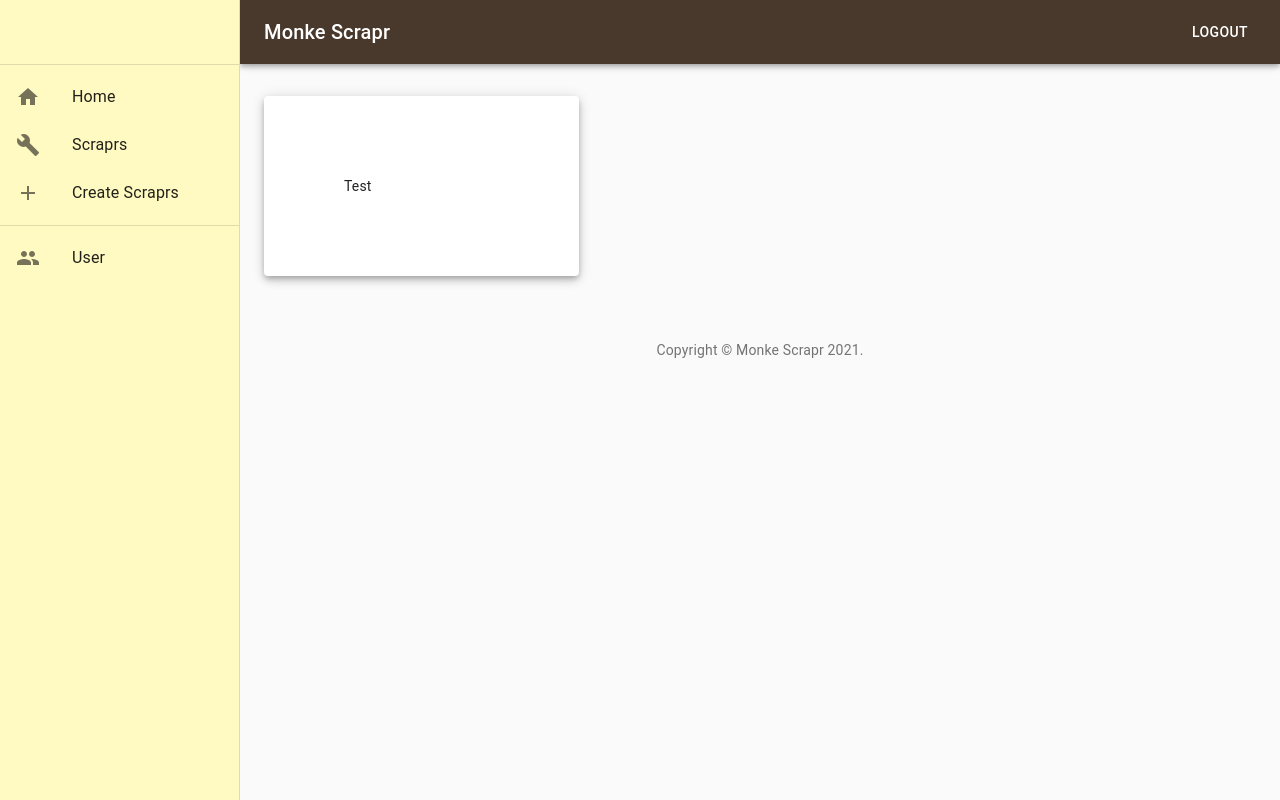
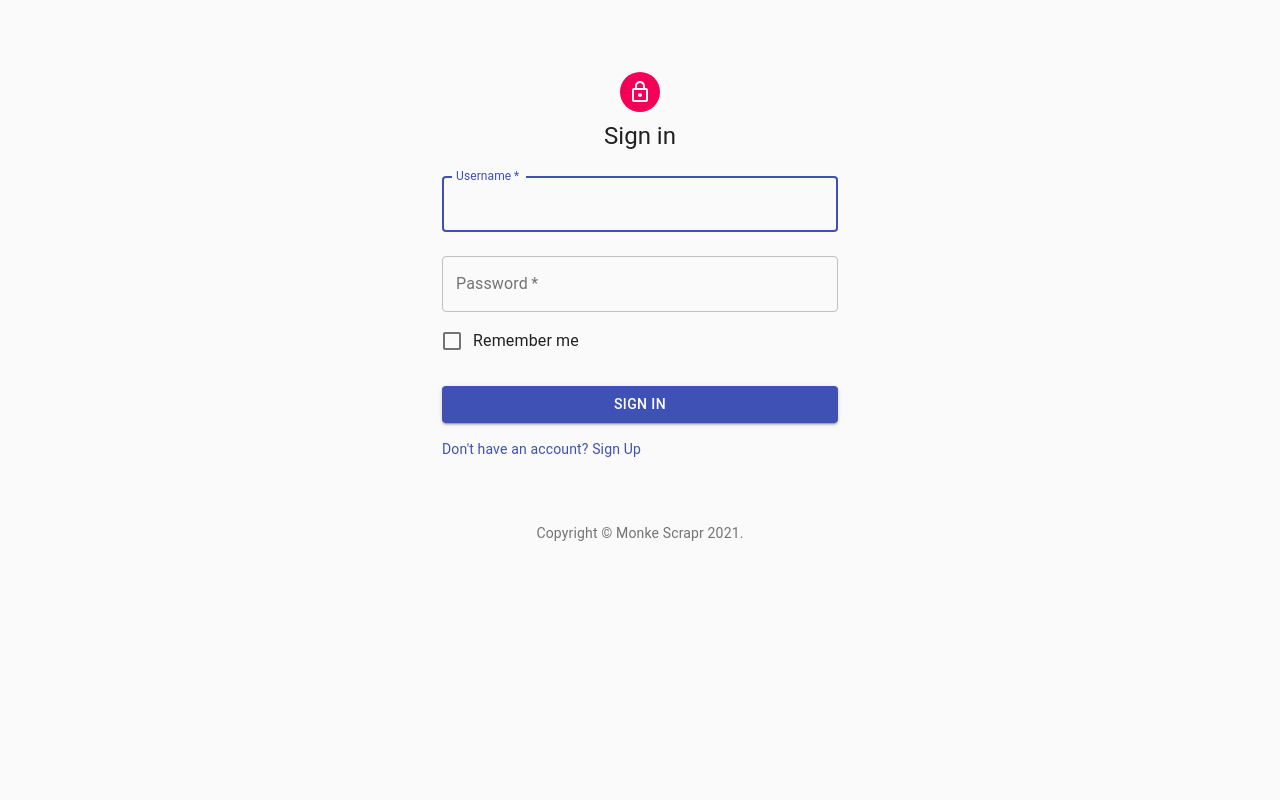
Before and after one commit to pureact/monke-scrapr, a React (Create React App) app: page / in a window 1280 px wide. Built offline with nearby package versions, Linux system fonts and the light colour scheme.

Commit message:
created redirect

```diff
--- a/src/App.js
+++ b/src/App.js
@@ -8,20 +8,20 @@ import CreateWebsite from './components/pages/CreateWebsite';
 import CreatePRAW from './components/pages/CreatePRAW';
 import Login from './components/pages/Login';
 import Register from './components/pages/Register';
+import axios from 'axios';
 
 function App() {
 
   return (
     <Router>
       <div className="App">
-
-          <Route path="/" exact component={Dashboard}/>
+          <Route path="/" exact component={Login}/>
           <Route path="/create/reddit" exact component={CreateReddit}/>
           <Route path="/create/praw" exact component={CreatePRAW}/>
           <Route path="/create/twitter" exact component={CreateTwitter}/>
           <Route path="/create/website" exact component={CreateWebsite}/>
-          <Route path="/login" exact component={Login}/>
-          {/* <Route path="/register" exact component={Register}/> */}
+          <Route path="/home" exact component={Dashboard}/>
+          <Route path="/register" exact component={Register}/>
 
       </div>
     </Router>
--- a/src/components/pages/Login.jsx
+++ b/src/components/pages/Login.jsx
@@ -1,4 +1,5 @@
 import React, { useState } from 'react';
+import {Redirect} from 'react-router-dom';
 import Avatar from '@material-ui/core/Avatar';
 import Button from '@material-ui/core/Button';
 import CssBaseline from '@material-ui/core/CssBaseline';
@@ -51,6 +52,11 @@ export default function SignIn() {
 
   const handleSubmit = () => {
     axios.post(url + '/login', credentials);
+
+    const response = axios.get(url + '/login');
+    if (response.status === '200') {
+      return <Redirect to="/home"/>
+    }
   }
 
   return (
@@ -101,7 +107,6 @@ export default function SignIn() {
             variant="contained"
             color="primary"
             className={classes.submit}
-            href="/dashboard"
           >
             Sign In
           </Button>
```
